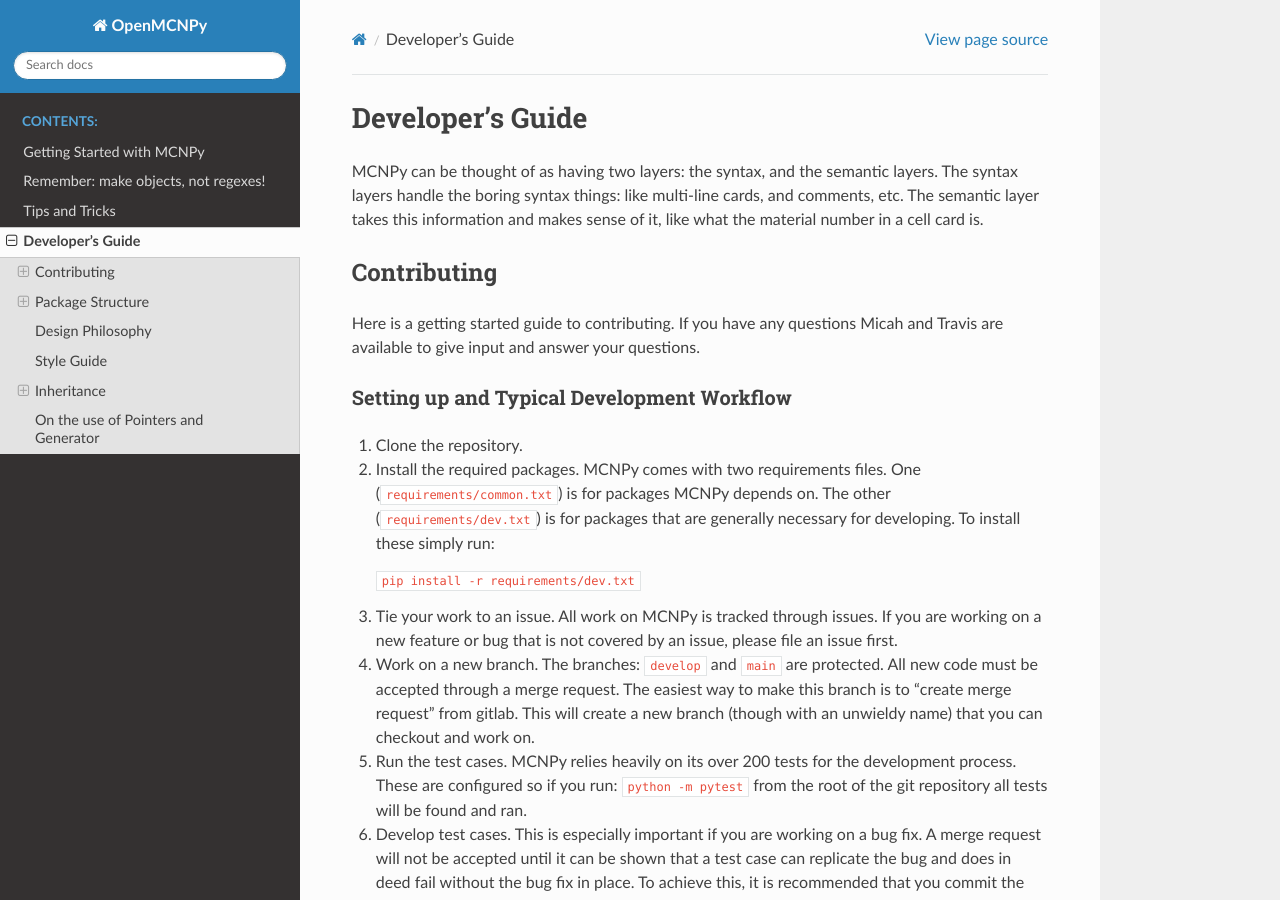
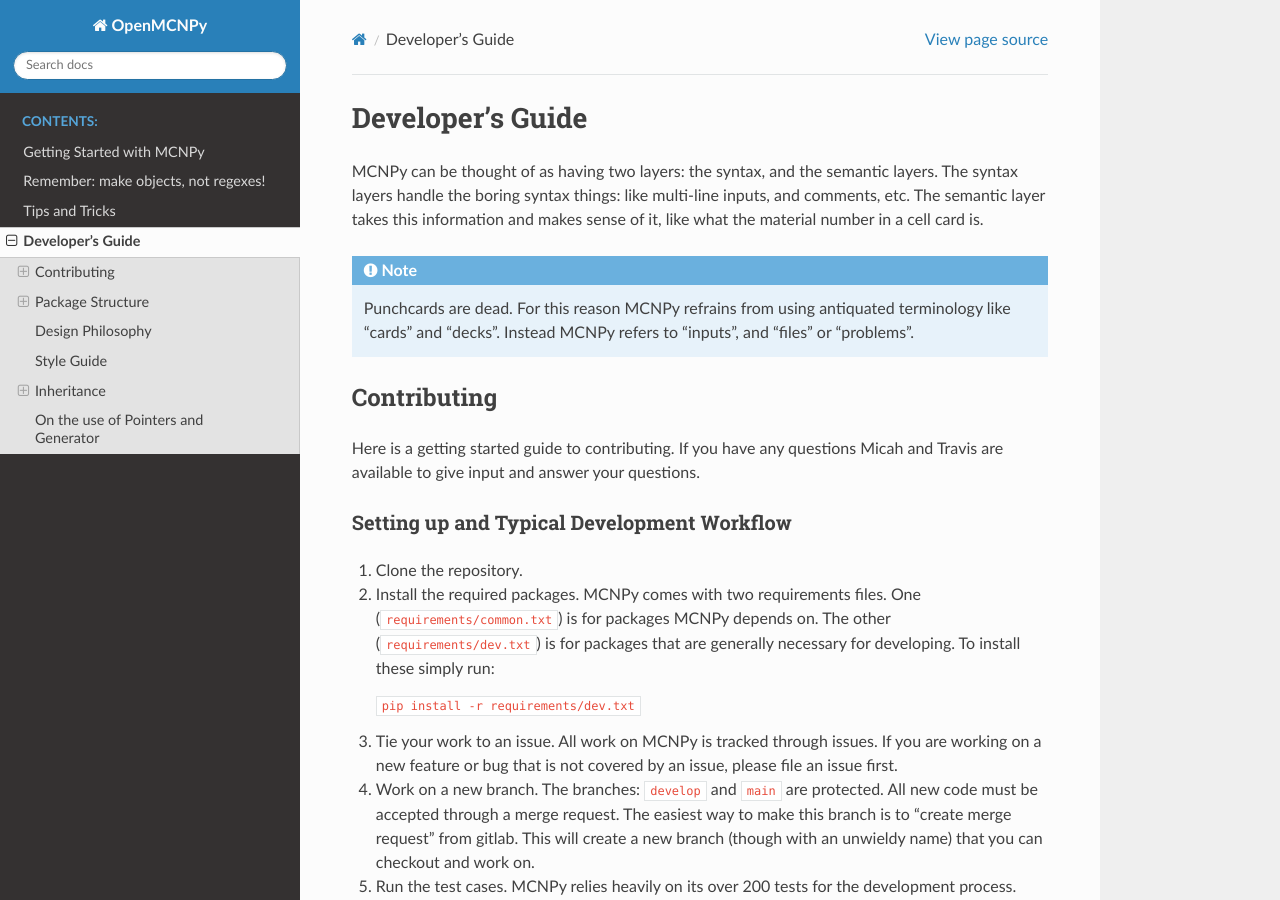
Before and after one commit to idaholab/MontePy, a Sphinx documentation site: the page built from doc/source/developing.rst, in a window 1280 px wide and 900 px high. Built offline with Sphinx 7.4.7 and the Read the Docs theme 2.0.0, drawn with Linux system fonts in a browser that asks for light colours; pages that are not in the unit, such as notebooks, are missing from menus; some of the changed text lies outside the part shown.

Commit message:
Ranted about cards being dead

```diff
--- a/doc/source/developing.rst
+++ b/doc/source/developing.rst
@@ -2,8 +2,13 @@
 =================
 
 MCNPy can be thought of as having two layers: the syntax, and the semantic layers.
-The syntax layers handle the boring syntax things: like multi-line cards, and comments, etc.
+The syntax layers handle the boring syntax things: like multi-line inputs, and comments, etc.
 The semantic layer takes this information and makes sense of it, like what the material number in a cell card is.
+
+.. note::
+   Punchcards are dead.
+   For this reason MCNPy refrains from using antiquated terminology like "cards" and "decks".
+   Instead MCNPy refers to "inputs", and "files" or "problems".
 
 Contributing
 ------------
@@ -325,12 +330,12 @@
 ^^^^^^^^^^^^^^^^^^^^^^^^^^^^^^^^^^^^^^^^^^^^^^^^^^^^^^^^^^^^^^^^^^^^^
 This class is the parent for all inputs that show up in the data block.
 When adding a child you will also need to update the
-:func:`~mcnpy.data_cards.data_parser.parse_data` function.
+:func:`~mcnpy.data_inputs.data_parser.parse_data` function.
 In general first comply with standards for this class's parent: :class:`~mcnpy.mcnp_card.MCNP_Card`.
-In addition you will need to implement :func:`~mcnpy.data_cards.data_card.DataCard.update_pointers`
+In addition you will need to implement :func:`~mcnpy.data_inputs.data_input.DataInputAbstract.update_pointers`
 if you need it.
 
-During init the cards' "name word" (e.g., ``M3``, ``kcode``, ``f7:n``) is validated and parsed.
+During init the inputs' "name word" (e.g., ``M3``, ``kcode``, ``f7:n``) is validated and parsed.
 Conceptually these names can contain up to four sections.
 
 #. A ``prefix_modifier`` this modifies the whole card with a special character such as ``*tr5``
@@ -389,12 +394,12 @@
 For example ``IMP`` changes the importance of a cell and ``VOL`` specifies its volume.
 Both of these are appropriate uses of this class.
 
-This class adds a lot of machinery to handle the complexities of these data cards,
+This class adds a lot of machinery to handle the complexities of these data inputs,
 that is because these data can be specified in the Cell *or* Data block.
 
 How to __init__
 """""""""""""""
-Similar to other cards you need to match the parent signature and run super on it ::
+Similar to other inputs you need to match the parent signature and run super on it ::
 
         def __init__(self, input_card=None, comments=None, in_cell_block=False, key=None, value=None):
              super().__init__(input_card, comments, in_cell_block, key, valuei)
@@ -573,7 +578,7 @@
 So a cell borrows a surface because a cell card in MCNP
 references surface numbers,
 and not vice versa.
-The exception to this is the case of cards that modify another object.
+The exception to this is the case of inputs that modify another object.
 For example the ``MT`` card modifies its parent ``M`` card.
 In general the parent object should own its children modifiers.
 This is an area of new development, and this may change.
```
